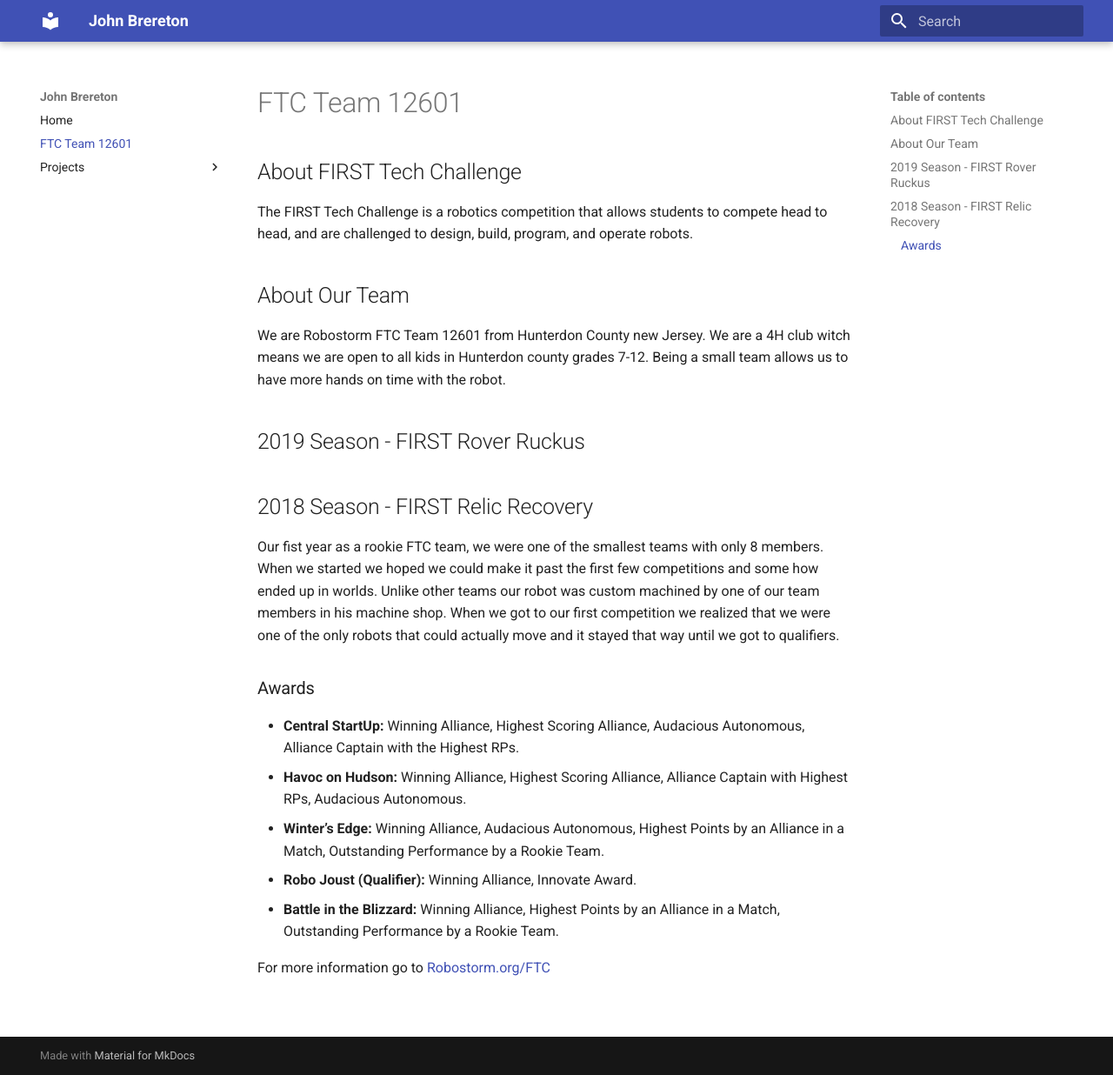
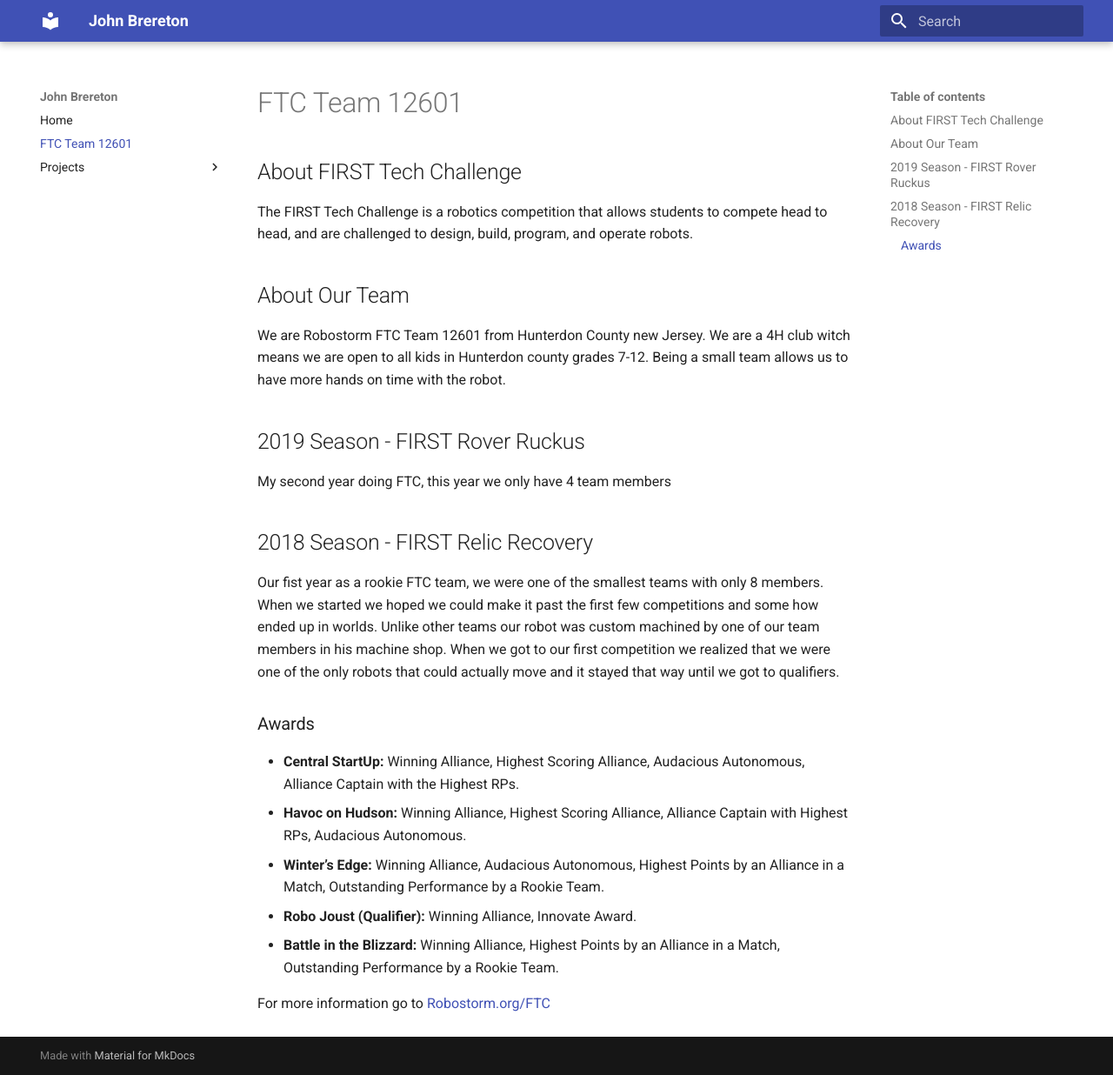
Before and after one commit to johnBrereton/Website-v2, an MkDocs documentation site: the page built from docs/FTC.md, in a window 1280 px wide and 1236 px high. Shown: the whole window at 87% size. Built offline with MkDocs 1.6.1 and Material for MkDocs 9.7.7, drawn with Linux system fonts in a browser that asks for light colours; old or Windows-style settings are respelled for this version of MkDocs.

Commit message:
added info for 2019 ftc season

```diff
--- a/docs/FTC.md
+++ b/docs/FTC.md
@@ -7,7 +7,7 @@
 We are Robostorm FTC Team 12601 from Hunterdon County new Jersey.  We are a 4H club witch means we are open to all kids in Hunterdon county grades 7-12.  Being a small team allows us to have more hands on time with the robot.
 
 ##2019 Season - FIRST Rover Ruckus
-
+My second year doing FTC, this year we only have 4 team members
 
 ##2018 Season - FIRST Relic Recovery
 Our fist year as a rookie FTC team, we were one of the smallest teams with only 8 members.  When we started we hoped we could make it past the first few competitions and some how ended up in worlds.  Unlike other teams our robot was custom machined by one of our team members in his machine shop.  When we got to our first competition we realized that we were one of the only robots that could actually move and it stayed that way until we got to qualifiers.
```
